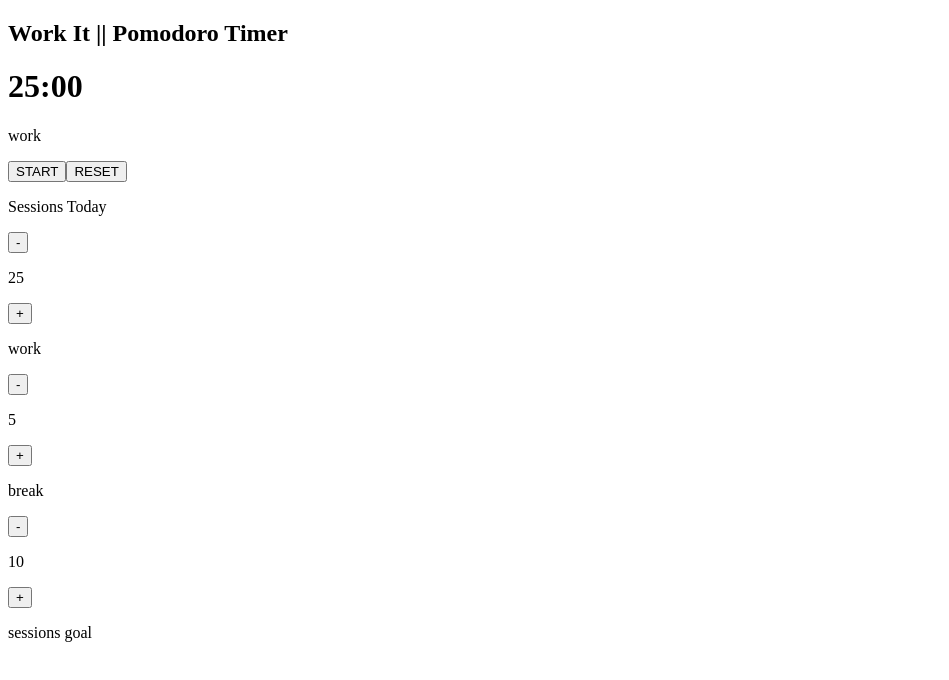
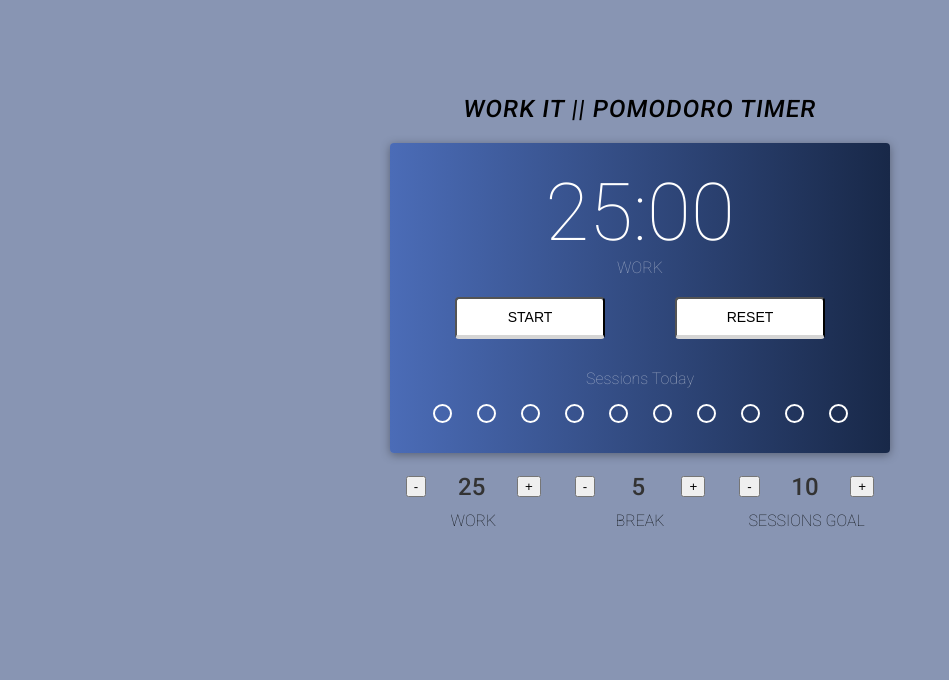
Before and after one commit to movntains/Work-It, a React (Create React App) app: page / in a window 1280 px wide. Shown: the top 680 px of the page, without its empty margins (0-949 px from the left). Built offline with nearby package versions, Linux system fonts and the light colour scheme.

Commit message:
Add styles

```diff
--- a/package.json
+++ b/package.json
@@ -7,7 +7,8 @@
     "prop-types": "^15.6.2",
     "react": "^16.5.2",
     "react-dom": "^16.5.2",
-    "react-scripts": "2.0.5"
+    "react-scripts": "2.0.5",
+    "styled-components": "^4.0.2"
   },
   "scripts": {
     "start": "react-scripts start",
--- a/public/index.html
+++ b/public/index.html
@@ -8,6 +8,8 @@
 
     <link rel="manifest" href="%PUBLIC_URL%/manifest.json">
 
+    <link href="https://fonts.googleapis.com/css?family=Roboto:100,500" rel="stylesheet">
+
     <title>Work It | Pomodoro App</title>
   </head>
   <body>
--- a/src/components/App.js
+++ b/src/components/App.js
@@ -1,14 +1,32 @@
 import React, { Component } from 'react';
+import styled from 'styled-components';
 
 import TimerContainer from '../containers/TimerContainer';
+
+const AppWrapper = styled.div`
+  display: flex;
+  flex-direction: column;
+  justify-content: center;
+  margin-top: 75px;
+  font-family: 'Roboto', sans-serif;
+  font-weight: 100;
+  text-align: center;
+
+  h2 {
+    font-weight: 500;
+    letter-spacing: 1px;
+    text-transform: uppercase;
+    transform: skew(-8deg);
+  }
+`;
 
 class App extends Component {
   render() {
     return (
-      <div>
+      <AppWrapper>
         <h2>Work It || Pomodoro Timer</h2>
         <TimerContainer />
-      </div>
+      </AppWrapper>
     );
   }
 }
--- a/src/components/Button.js
+++ b/src/components/Button.js
@@ -1,11 +1,37 @@
 import React from 'react';
 import PropTypes from 'prop-types';
+import styled from 'styled-components';
+
+const Btn = styled.button`
+  min-width: 150px;
+  padding: 10px 20px;
+  background-color: #FFFFFF;
+  border-bottom: 4px solid #D5D5D5;
+  border-radius: 4px;
+  font-size: 14px;
+  font-weight: 500;
+
+  &:hover {
+    cursor: pointer;
+  }
+
+  &:active {
+    border-bottom: 0px;
+    transform: translate(0px, 3px);
+    transition: all 0.1s;
+  }
+
+  &:focus {
+    outline: 0;
+    box-shadow: 0 0 7px #F1F1F1;
+  }
+`;
 
 const Button = props => {
   return (
-    <button className="btn">
+    <Btn>
       {props.title.toUpperCase()}
-    </button>
+    </Btn>
   );
 };
 
--- a/src/components/Session.js
+++ b/src/components/Session.js
@@ -1,11 +1,26 @@
 import React from 'react';
 import PropTypes from 'prop-types';
 import classnames from 'classnames';
+import styled from 'styled-components';
+
+const SessionDiv = styled.div`
+  &.session {
+    height: 15px;
+    width: 15px;
+    border: 2px solid #FFF;
+    border-radius: 50%;
+    background-color: rgba(0, 0, 0, 0);
+
+    &.completed {
+      background-color: rgba(255, 255, 255, 1);
+    }
+  }
+`;
 
 const Session = props => {
   const sessionClass = classnames('session', { completed: props.completed });
 
-  return <div className={sessionClass} />;
+  return <SessionDiv className={sessionClass} />;
 };
 
 Session.propTypes = {
--- a/src/components/Settings.js
+++ b/src/components/Settings.js
@@ -1,22 +1,51 @@
 import React from 'react';
 import PropTypes from 'prop-types';
+import styled from 'styled-components';
+
+const SettingsWrapper = styled.div`
+  display: flex;
+  flex-direction: column;
+  flex: 1;
+
+  p {
+    margin: 0px;
+  }
+`;
+
+const SettingsButtonRow = styled.div`
+  display: flex;
+  flex-direction: row;
+  justify-content: space-around;
+  align-items: center;
+  margin-bottom: 10px;
+`;
+
+const SettingsTime = styled.p`
+  font-size: 24px;
+  font-weight: 500;
+  color: #333;
+`;
+
+const SettingsTitle = styled.p`
+  color: #14181D;
+`;
 
 const Settings = props => {
   return (
-    <div className="settings">
-      <div className="settings-btn-row">
+    <SettingsWrapper>
+      <SettingsButtonRow>
         <button>-</button>
-        <p className="settings-time">
+        <SettingsTime>
           {props.count}
-        </p>
+        </SettingsTime>
         <button>+</button>
+      </SettingsButtonRow>
+      <div>
+        <SettingsTitle>
+          {props.title.toUpperCase()}
+        </SettingsTitle>
       </div>
-      <div>
-        <p className="settings-title">
-          {props.title}
-        </p>
-      </div>
-    </div>
+    </SettingsWrapper>
   );
 };
 
--- a/src/components/Time.js
+++ b/src/components/Time.js
@@ -1,5 +1,20 @@
 import React from 'react';
 import PropTypes from 'prop-types';
+import styled from 'styled-components';
+
+const Clock = styled.h1`
+  margin: 0px;
+  font-size: 80px;
+  font-weight: 100;
+  line-height: 80px;
+  color: #FFF;
+`;
+
+const Status = styled.p`
+  margin: 5px 0 20px 0;
+  color: #FFF;
+  opacity: 0.5;
+`;
 
 const renderTime = time => {
   const minutes = Math.floor(time / 60);
@@ -12,8 +27,8 @@ const renderTime = time => {
 const Time = props => {
   return (
     <div>
-      <h1 className="clock">{renderTime(props.time)}</h1>
-      <p className="status">{props.status}</p>
+      <Clock>{renderTime(props.time)}</Clock>
+      <Status>{props.status.toUpperCase()}</Status>
     </div>
   );
 };
--- a/src/containers/TimerContainer.js
+++ b/src/containers/TimerContainer.js
@@ -1,9 +1,49 @@
 import React, { Component } from 'react';
+import styled from 'styled-components';
 
 import Time from '../components/Time';
 import Button from '../components/Button';
 import Session from '../components/Session';
 import Settings from '../components/Settings';
+
+const Wrapper = styled.div`
+  display: flex;
+  flex-direction: column;
+  justify-content: center;
+  align-items: center;
+`;
+
+const TimerBox = styled.div`
+  box-sizing: border-box;
+  min-height: 100px;
+  width: 500px;
+  padding: 30px;
+  background: linear-gradient(90deg, #4b6cb7 0%, #182848 100%);
+  box-shadow: 0 2px 10px 0 rgba(0, 0, 0, 0.35);
+  border-radius: 4px;
+`;
+
+const ButtonsRow = styled.div`
+  display: flex;
+  justify-content: space-around;
+  margin-bottom: 30px;
+`;
+
+const SessionTitle = styled.p`
+  color: #FFFFFF;
+  opacity: 0.5;
+`;
+
+const SessionsRow = styled.div`
+  display: flex;
+  justify-content: space-around;
+`;
+
+const SettingsRow = styled.div`
+  display: flex;
+  width: 500px;
+  margin-top: 20px;
+`;
 
 class TimerContainer extends Component {
   // Times are in seconds
@@ -20,18 +60,18 @@ class TimerContainer extends Component {
 
   render() {
     return (
-      <div className="wrapper">
-        <div className="timer-box">
+      <Wrapper>
+        <TimerBox>
           <Time
             time={this.state.timeLeft}
             status={this.state.isBreak ? 'break' : 'work'}
           />
-          <div className="btn-row">
+          <ButtonsRow>
             <Button title="start" />
             <Button title="reset" />
-          </div>
-          <p className="session-title">Sessions Today</p>
-          <div className="sessions-row">
+          </ButtonsRow>
+          <SessionTitle>Sessions Today</SessionTitle>
+          <SessionsRow>
             {
               Array.from({ length: this.state.sessionsGoal }, (v, i) => i)
                 .map((session, i) => {
@@ -43,14 +83,14 @@ class TimerContainer extends Component {
                   );
                 })
             }
-          </div>
-        </div>
-        <div className="settings-row">
+          </SessionsRow>
+        </TimerBox>
+        <SettingsRow>
             <Settings title="work" count={this.state.sessionLength / 60} />
             <Settings title="break" count={this.state.breakLength / 60} />
             <Settings title="sessions goal" count={this.state.sessionsGoal} />
-        </div>
-      </div>
+        </SettingsRow>
+      </Wrapper>
     );
   }
 }
--- /dev/null
+++ b/src/index.css
@@ -0,0 +1,5 @@
+body {
+  margin: 0;
+  padding: 0;
+  background-color: #8895B3;
+}
--- a/src/index.js
+++ b/src/index.js
@@ -1,6 +1,7 @@
 import React from 'react';
 import ReactDOM from 'react-dom';
 
+import './index.css';
 import App from './components/App';
 import * as serviceWorker from './serviceWorker';
 
```
Also changed, not shown: 1 other file (tests, documents, lock files or other folders).
